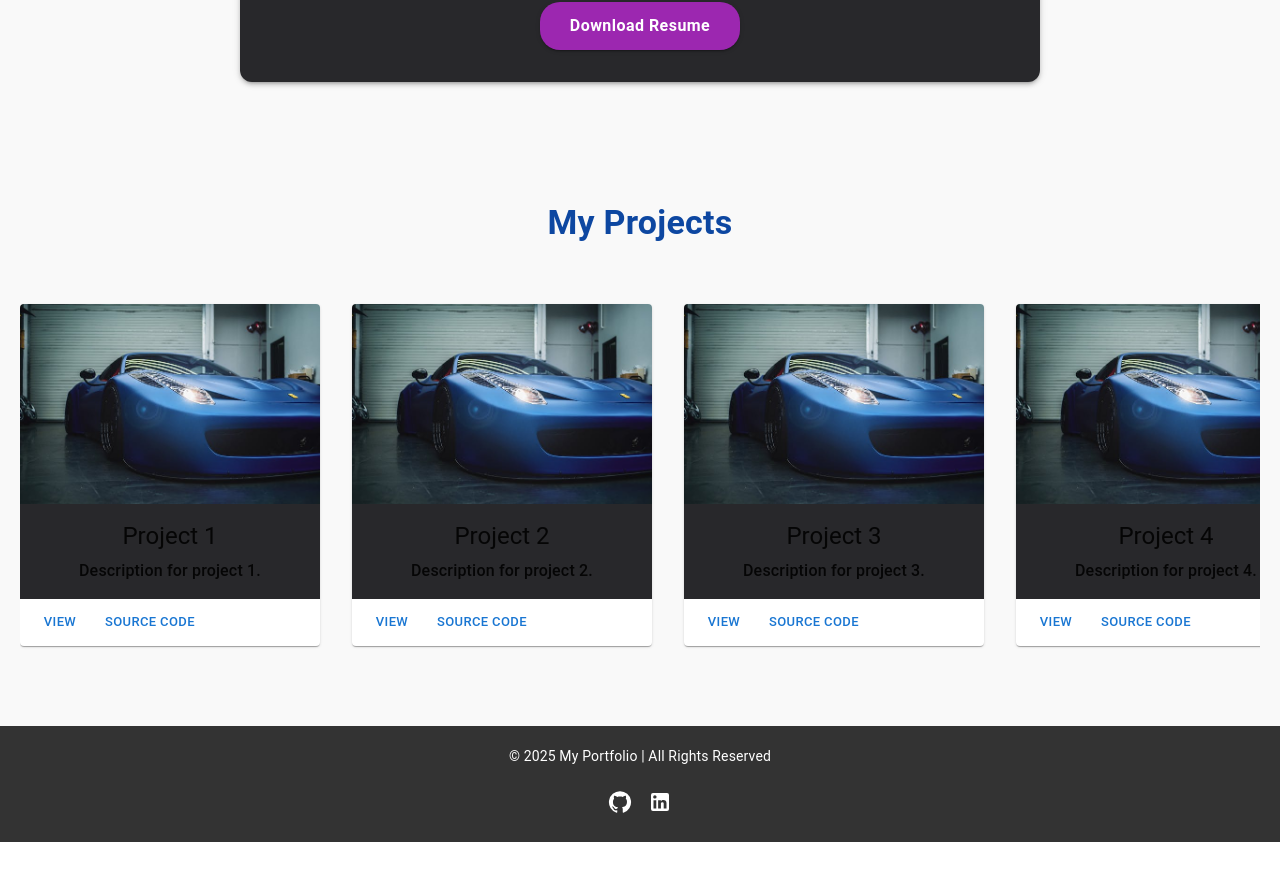
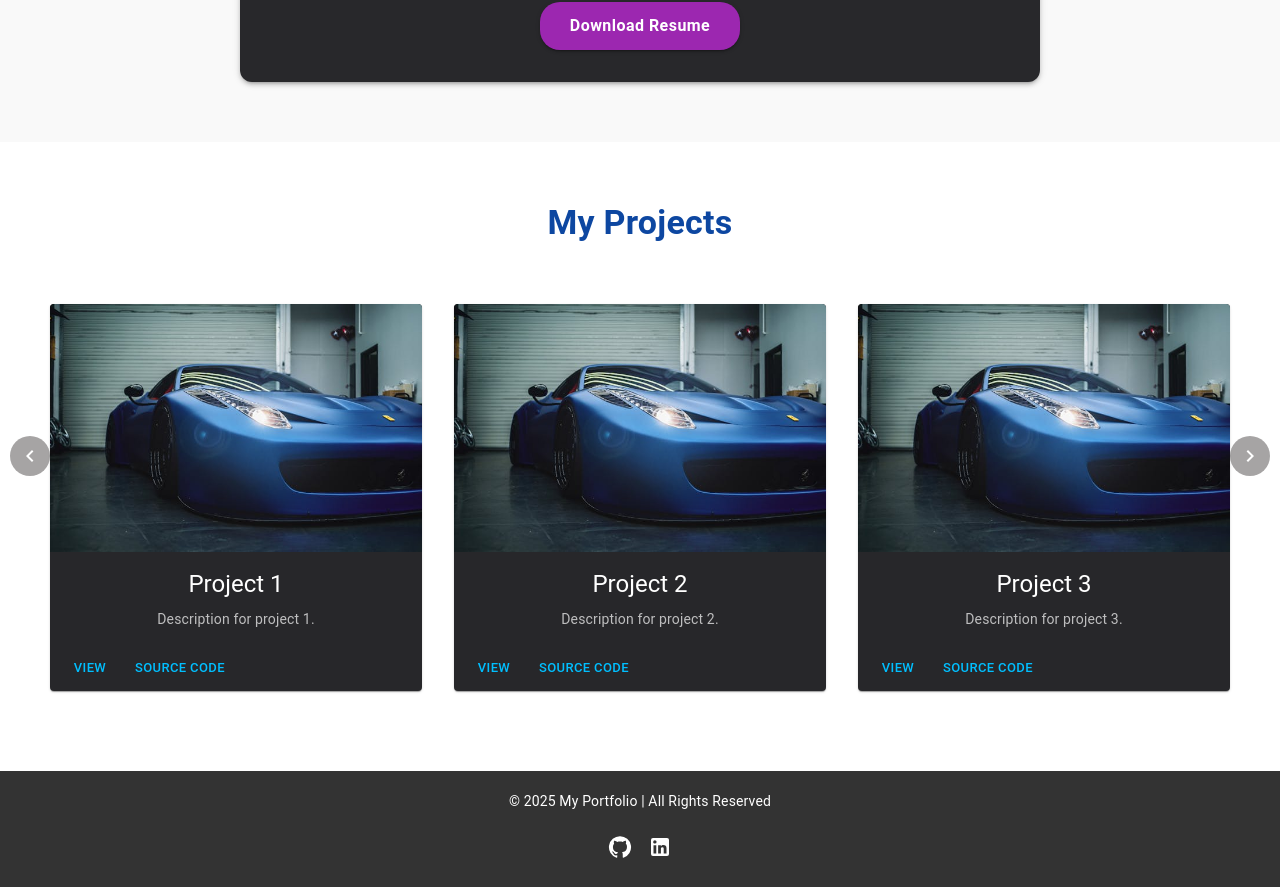
Before and after one commit to Aadarshk11/Aadarsh-Portfolio11, a Next.js app: page / in a window 1280 px wide. Shown: the part 1294-2181 px from the top of the page. Before the commit the page ends 2136 px from the top, so only its background shows below. Built offline with nearby package versions, Linux system fonts and the light colour scheme.

Commit message:
wraped up the mess

```diff
--- a/src/app/components/Projects.js
+++ b/src/app/components/Projects.js
@@ -1,9 +1,16 @@
-// src/app/components/Projects.js
-import React from "react";
-import { Box, Typography, Card, CardContent, CardMedia, CardActions, Button } from "@mui/material";
+import React, { useRef } from 'react';
+import {
+  Box,
+  Typography,
+  Card,
+  CardContent,
+  CardMedia,
+  CardActions,
+  Button,
+  IconButton
+} from "@mui/material";
 import { blue, blueGrey } from "@mui/material/colors";
 import { keyframes } from "@emotion/react";
-import { IconButton } from "@mui/material";
 import { ChevronLeft, ChevronRight } from "@mui/icons-material";
 
 // Define a fade-in animation
@@ -38,27 +45,36 @@ const Projects = () => {
       image: "/pexels-lynxexotics-4143660.jpg",
       link: "#",
     },
-    {
-      title: "Project 4",
-      description: "Description for project 4.",
-      image: "/pexels-lynxexotics-4143660.jpg",
-      link: "#",
-    },
-    {
-      title: "Project 5",
-      description: "Description for project 5.",
-      image: "/pexels-lynxexotics-4143660.jpg",
-      link: "#",
-    },
   ];
+
+  const containerRef = useRef(null);
+
+  const scrollLeft = () => {
+    if (containerRef.current) {
+      containerRef.current.scrollBy({
+        left: -300,
+        behavior: "smooth",
+      });
+    }
+  };
+
+  const scrollRight = () => {
+    if (containerRef.current) {
+      containerRef.current.scrollBy({
+        left: 300,
+        behavior: "smooth",
+      });
+    }
+  };
 
   return (
     <Box
       sx={{
         padding: "60px 20px",
         textAlign: "center",
-        backgroundColor: "#f9f9f9",
+
         animation: `${fadeIn} 1s ease-out`,
+        position: "relative",
       }}
       id="projects"
     >
@@ -66,19 +82,58 @@ const Projects = () => {
         My Projects
       </Typography>
 
-      {/* Horizontal Scrolling Container */}
+      <IconButton
+        onClick={scrollLeft}
+        sx={{
+          position: "absolute",
+          left: 10,
+          top: "50%",
+          transform: "translateY(-50%)",
+          zIndex: 1,
+          backgroundColor: "rgba(43, 40, 40, 0.42)",
+          color: "white",
+          "&:hover": {
+            backgroundColor: "rgba(255, 255, 255, 0.1)",
+          },
+        }}
+      >
+        <ChevronLeft />
+      </IconButton>
+
+      <IconButton
+        onClick={scrollRight}
+        sx={{
+          position: "absolute",
+          right: 10,
+          top: "50%",
+          transform: "translateY(-50%)",
+          zIndex: 1,
+          backgroundColor: "rgba(43, 40, 40, 0.42)",
+          color: "white",
+          "&:hover": {
+            backgroundColor: "rgba(255, 255, 255, 0.1)",
+          },
+        }}
+      >
+        <ChevronRight />
+      </IconButton>
+
       <Box
+        ref={containerRef}
         sx={{
           display: "flex",
+          justifyContent: "center",
           overflowX: "auto",
           gap: 4,
           padding: "20px 10px",
           scrollSnapType: "x mandatory",
+          maxWidth: "1200px",
+          margin: "0 auto",
           "&::-webkit-scrollbar": {
             height: "8px",
           },
           "&::-webkit-scrollbar-thumb": {
-            backgroundColor: "#28282B",
+            backgroundColor: blueGrey[500],
             borderRadius: "4px",
           },
         }}
@@ -90,6 +145,8 @@ const Projects = () => {
               minWidth: 300,
               scrollSnapAlign: "start",
               transition: "transform 0.3s ease-in-out",
+              backgroundColor: "#27272a", // Slightly lighter than background
+              color: "white",
               "&:hover": {
                 transform: "scale(1.05)",
               },
@@ -101,19 +158,19 @@ const Projects = () => {
               height="140"
               image={project.image}
             />
-            <CardContent sx={{ backgroundColor: "#28282B" }}>
+            <CardContent>
               <Typography gutterBottom variant="h5" component="div">
                 {project.title}
               </Typography>
-              <Typography variant="body2" sx={{ backgroundcolor:"#28282B", fontSize: "1rem", fontWeight: 500 }}>
+              <Typography variant="body2" sx={{ color: "rgba(255, 255, 255, 0.7)" }}>
                 {project.description}
               </Typography>
             </CardContent>
             <CardActions>
-              <Button size="small" href="#">
+              <Button size="small" sx={{ color: "#00bfff" }}>
                 View
               </Button>
-              <Button size="small" href={project.link}>
+              <Button size="small" href={project.link} sx={{ color: "#00bfff" }}>
                 Source Code
               </Button>
             </CardActions>
--- /dev/null
+++ b/src/app/components/ui/card.js
@@ -0,0 +1,76 @@
+// components/ui/card.js
+import React from "react"
+
+const Card = React.forwardRef((props, ref) => {
+  const { className, ...rest } = props;
+  return (
+    <div
+      ref={ref}
+      className={`rounded-lg border border-zinc-200 bg-white text-zinc-950 shadow-sm dark:border-zinc-800 dark:bg-zinc-950 dark:text-zinc-50 ${className || ''}`}
+      {...rest}
+    />
+  )
+})
+Card.displayName = "Card"
+
+const CardHeader = React.forwardRef((props, ref) => {
+  const { className, ...rest } = props;
+  return (
+    <div
+      ref={ref}
+      className={`flex flex-col space-y-1.5 p-6 ${className || ''}`}
+      {...rest}
+    />
+  )
+})
+CardHeader.displayName = "CardHeader"
+
+const CardTitle = React.forwardRef((props, ref) => {
+  const { className, ...rest } = props;
+  return (
+    <h3
+      ref={ref}
+      className={`text-2xl font-semibold leading-none tracking-tight ${className || ''}`}
+      {...rest}
+    />
+  )
+})
+CardTitle.displayName = "CardTitle"
+
+const CardDescription = React.forwardRef((props, ref) => {
+  const { className, ...rest } = props;
+  return (
+    <p
+      ref={ref}
+      className={`text-sm text-zinc-500 dark:text-zinc-400 ${className || ''}`}
+      {...rest}
+    />
+  )
+})
+CardDescription.displayName = "CardDescription"
+
+const CardContent = React.forwardRef((props, ref) => {
+  const { className, ...rest } = props;
+  return (
+    <div
+      ref={ref}
+      className={`p-6 pt-0 ${className || ''}`}
+      {...rest}
+    />
+  )
+})
+CardContent.displayName = "CardContent"
+
+const CardFooter = React.forwardRef((props, ref) => {
+  const { className, ...rest } = props;
+  return (
+    <div
+      ref={ref}
+      className={`flex items-center p-6 pt-0 ${className || ''}`}
+      {...rest}
+    />
+  )
+})
+CardFooter.displayName = "CardFooter"
+
+export { Card, CardHeader, CardTitle, CardDescription, CardContent, CardFooter }
```
